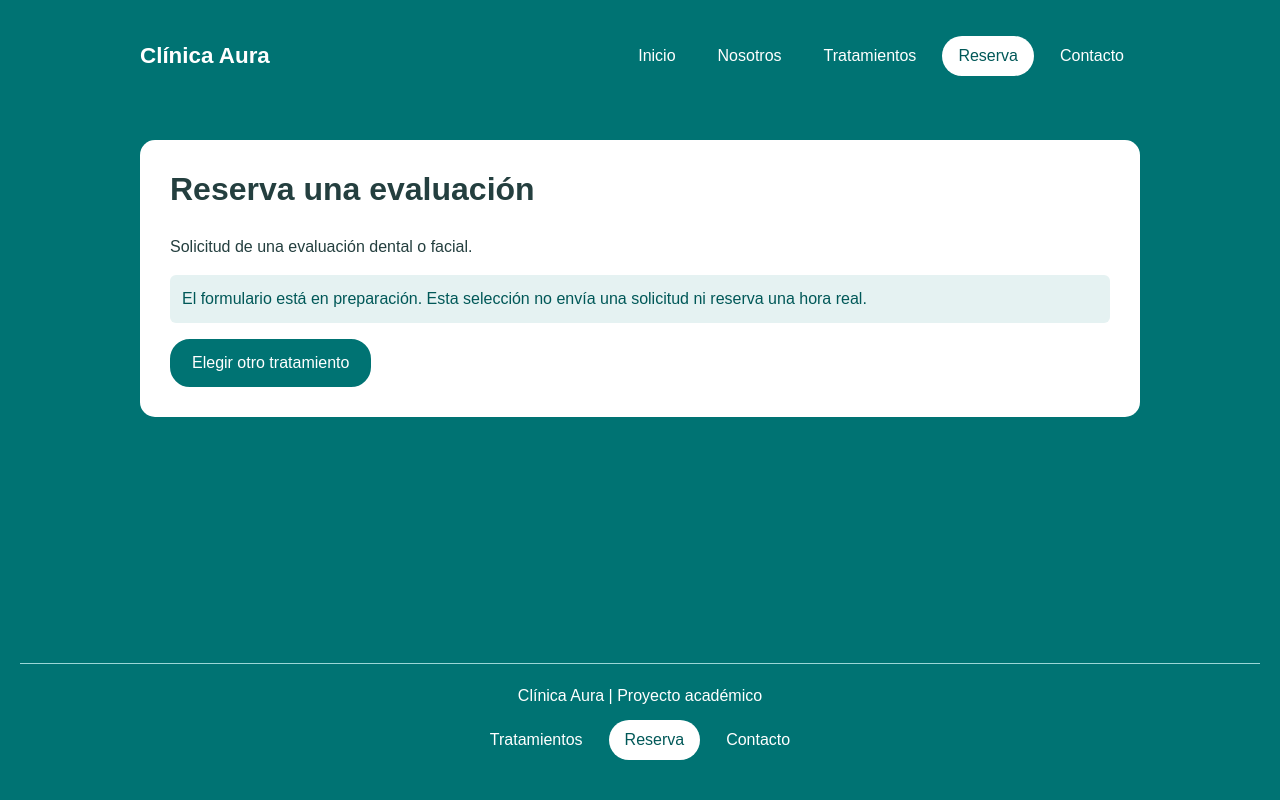
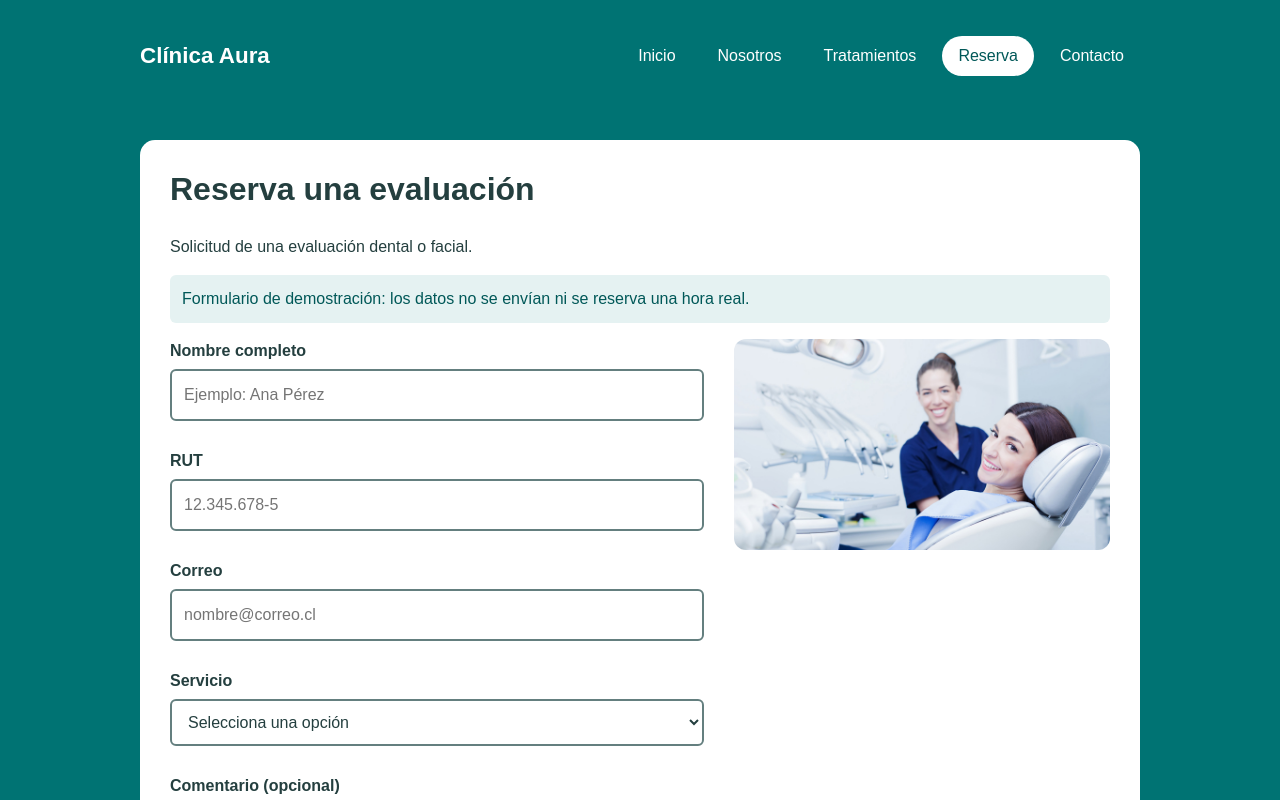
Before and after one commit to benjadiaz112/frontend-clinica-dental-facial, a Next.js app: page /reserva in a window 1280 px wide. Shown: the top 800 px of the page. Built offline with nearby package versions, Linux system fonts and the light colour scheme; data requests are answered from the project's data file.

Commit message:
Crear formulario React de reserva con validaciones y limpieza

```diff
--- a/app/reserva/page.tsx
+++ b/app/reserva/page.tsx
@@ -1,5 +1,6 @@
 import Mensaje from "@/components/compartidos/Mensaje";
-import SeleccionReserva from "@/components/reserva/SeleccionReserva";
+import FormularioReserva from "@/components/reserva/FormularioReserva";
+import "@/styles/reserva.css";
 
 export const metadata = { title: "Reserva | Clínica Aura" };
 
@@ -8,8 +9,8 @@ export default function Pagina() {
     <section className="contenedor panel portada">
       <h1>Reserva una evaluación</h1>
       <p>Solicitud de una evaluación dental o facial.</p>
-      <Mensaje texto="El formulario está en preparación. Esta selección no envía una solicitud ni reserva una hora real." />
-      <SeleccionReserva />
+      <Mensaje texto="Formulario de demostración: los datos no se envían ni se reserva una hora real." />
+      <FormularioReserva />
     </section>
   );
 }
--- /dev/null
+++ b/components/reserva/FormularioReserva.tsx
@@ -0,0 +1,70 @@
+"use client";
+
+import type { FormEvent } from "react";
+import Boton from "@/components/compartidos/Boton";
+import Mensaje from "@/components/compartidos/Mensaje";
+import { useReserva } from "@/hooks/useReserva";
+
+export default function FormularioReserva() {
+  const { datos, errores, resultado, aviso, tratamientos, cargando, error, cambiar, validar, limpiar } = useReserva();
+  const hayErrores = Object.values(errores).some(function (texto) { return texto !== ""; });
+  const elegido = tratamientos.find(function (item) { return item.nombre === datos.servicio; });
+
+  function enviar(evento: FormEvent<HTMLFormElement>) {
+    evento.preventDefault();
+    const primero = validar();
+    if (primero) {
+      const campo = evento.currentTarget.elements.namedItem(primero) as HTMLElement | null;
+      campo?.focus();
+    }
+  }
+
+  return (
+    <>
+      {cargando && <Mensaje texto="Cargando servicios..." />}
+      {error && <Mensaje texto={error} tipo="error" />}
+      {!cargando && !error && tratamientos.length === 0 && <Mensaje texto="No hay servicios disponibles." />}
+      {aviso && <Mensaje texto={aviso} tipo="error" />}
+      {elegido && (
+        <div>
+          <h2>Tratamiento seleccionado</h2>
+          <p>{elegido.nombre} — {elegido.textoPrecio}</p>
+        </div>
+      )}
+      <div className="reserva-disposicion">
+        <form noValidate onSubmit={enviar} onReset={limpiar}>
+          <label htmlFor="nombre">Nombre completo</label>
+          <input id="nombre" name="nombre" value={datos.nombre} onChange={function (e) { cambiar("nombre", e.target.value); }} autoComplete="name" maxLength={80} required aria-invalid={Boolean(errores.nombre)} aria-describedby="error-nombre" placeholder="Ejemplo: Ana Pérez" />
+          <small className="error" id="error-nombre">{errores.nombre}</small>
+
+          <label htmlFor="rut">RUT</label>
+          <input id="rut" name="rut" value={datos.rut} onChange={function (e) { cambiar("rut", e.target.value); }} maxLength={12} required aria-invalid={Boolean(errores.rut)} aria-describedby="error-rut" placeholder="12.345.678-5" />
+          <small className="error" id="error-rut">{errores.rut}</small>
+
+          <label htmlFor="correo">Correo</label>
+          <input id="correo" name="correo" type="email" value={datos.correo} onChange={function (e) { cambiar("correo", e.target.value); }} autoComplete="email" maxLength={254} required aria-invalid={Boolean(errores.correo)} aria-describedby="error-correo" placeholder="nombre@correo.cl" />
+          <small className="error" id="error-correo">{errores.correo}</small>
+
+          <label htmlFor="servicio">Servicio</label>
+          <select id="servicio" name="servicio" value={datos.servicio} onChange={function (e) { cambiar("servicio", e.target.value); }} disabled={cargando || Boolean(error) || tratamientos.length === 0} required aria-invalid={Boolean(errores.servicio)} aria-describedby="error-servicio">
+            <option value="">Selecciona una opción</option>
+            {tratamientos.map(function (item) { return <option key={item.id} value={item.nombre}>{item.nombre}</option>; })}
+          </select>
+          <small className="error" id="error-servicio">{errores.servicio}</small>
+
+          <label htmlFor="comentario">Comentario (opcional)</label>
+          <textarea id="comentario" name="comentario" rows={4} value={datos.comentario} onChange={function (e) { cambiar("comentario", e.target.value); }} maxLength={500} aria-invalid={Boolean(errores.comentario)} aria-describedby="error-comentario" placeholder="Escribe tu consulta" />
+          <small className="error" id="error-comentario">{errores.comentario}</small>
+
+          <div className="acciones">
+            <Boton texto="Validar datos" tipo="submit" deshabilitado={cargando || Boolean(error) || tratamientos.length === 0} />
+            <Boton texto="Limpiar" tipo="reset" secundario />
+          </div>
+          <Mensaje texto={resultado} tipo={hayErrores ? "error" : "exito"} />
+        </form>
+        <img src="/imagenes/consulta-dental.jpg" alt="Atención profesional en Clínica Aura" width={1600} height={900} />
+      </div>
+      <p className="reserva-enlace"><a href="/tratamientos">Elegir otro tratamiento</a></p>
+    </>
+  );
+}
--- a/components/reserva/SeleccionReserva.tsx
+++ /dev/null
@@ -1,38 +0,0 @@
-"use client";
-
-import { useEffect, useState } from "react";
-import Mensaje from "@/components/compartidos/Mensaje";
-import { useTratamientos } from "@/hooks/useTratamientos";
-
-function TratamientoElegido({ id }: { id: string }) {
-  const { tratamientos, cargando, error } = useTratamientos();
-  if (cargando) return <Mensaje texto="Consultando el tratamiento seleccionado..." />;
-  if (error) return <Mensaje texto={error} tipo="error" />;
-
-  const tratamiento = tratamientos.find(function (item) { return String(item.id) === id; });
-  if (!tratamiento) return <Mensaje texto="El tratamiento seleccionado no está disponible. Vuelve al catálogo para elegir otro." tipo="error" />;
-
-  return (
-    <div>
-      <h2>Tratamiento seleccionado</h2>
-      <p>{tratamiento.nombre}</p>
-      <p>{tratamiento.textoPrecio}</p>
-    </div>
-  );
-}
-
-export default function SeleccionReserva() {
-  const [id, setId] = useState("");
-
-  useEffect(function () {
-    const parametros = new URLSearchParams(window.location.search);
-    setId(parametros.get("tratamiento") || "");
-  }, []);
-
-  return (
-    <>
-      {id && <TratamientoElegido id={id} />}
-      <a className="btn" href="/tratamientos">Elegir otro tratamiento</a>
-    </>
-  );
-}
--- /dev/null
+++ b/hooks/useReserva.ts
@@ -0,0 +1,59 @@
+"use client";
+
+import { useEffect, useState } from "react";
+import type { Reserva } from "@/models/Reserva";
+import { validarNombre, validarRut, validarCorreo, validarServicio } from "@/services/validacionesReserva";
+import { useTratamientos } from "./useTratamientos";
+
+const datosVacios: Reserva = { nombre: "", rut: "", correo: "", servicio: "", comentario: "" };
+
+export function useReserva() {
+  const { tratamientos, cargando, error } = useTratamientos();
+  const [datos, setDatos] = useState<Reserva>(datosVacios);
+  const [errores, setErrores] = useState<Reserva>(datosVacios);
+  const [resultado, setResultado] = useState("");
+  const [aviso, setAviso] = useState("");
+
+  useEffect(function () {
+    const id = new URLSearchParams(window.location.search).get("tratamiento");
+    if (!id || cargando || error) return;
+    const elegido = tratamientos.find(function (item) { return String(item.id) === id; });
+    if (elegido) {
+      setDatos(function (anteriores) { return { ...anteriores, servicio: elegido.nombre }; });
+    } else {
+      setAviso("El tratamiento seleccionado no está disponible. Elige un servicio de la lista.");
+    }
+  }, [tratamientos, cargando, error]);
+
+  function cambiar(campo: keyof Reserva, valor: string) {
+    setDatos(function (anteriores) { return { ...anteriores, [campo]: valor }; });
+    setErrores(function (anteriores) { return { ...anteriores, [campo]: "" }; });
+    setResultado("");
+    if (campo === "servicio") setAviso("");
+  }
+
+  function validar() {
+    const nuevosErrores = { ...datosVacios };
+    if (!validarNombre(datos.nombre)) nuevosErrores.nombre = "Escribe un nombre válido de 3 a 80 caracteres, con letras, espacios, guiones o apóstrofes.";
+    if (!validarRut(datos.rut)) nuevosErrores.rut = "Escribe un RUT válido. Ejemplo: 12.345.678-5.";
+    if (!validarCorreo(datos.correo)) nuevosErrores.correo = "Escribe un correo válido.";
+    const servicios = tratamientos.map(function (item) { return item.nombre; });
+    if (cargando || error || !validarServicio(datos.servicio, servicios)) nuevosErrores.servicio = "Selecciona un servicio disponible.";
+    if (datos.comentario.length > 500) nuevosErrores.comentario = "El comentario puede tener hasta 500 caracteres.";
+
+    setErrores(nuevosErrores);
+    const campos = Object.keys(nuevosErrores) as (keyof Reserva)[];
+    const primero = campos.find(function (campo) { return nuevosErrores[campo] !== ""; });
+    setResultado(primero ? "Revisa los datos marcados." : "Datos válidos. Esta es una demostración: no se envió una solicitud ni se reservó una hora.");
+    return primero;
+  }
+
+  function limpiar() {
+    setDatos({ ...datosVacios });
+    setErrores({ ...datosVacios });
+    setResultado("");
+    setAviso("");
+  }
+
+  return { datos, errores, resultado, aviso, tratamientos, cargando, error, cambiar, validar, limpiar };
+}
--- /dev/null
+++ b/styles/reserva.css
@@ -0,0 +1,35 @@
+.reserva-disposicion {
+  display: flex;
+  align-items: flex-start;
+  gap: 30px;
+}
+
+.reserva-disposicion form {
+  flex: 1;
+  min-width: 0;
+}
+
+.reserva-disposicion > img {
+  width: 40%;
+  border-radius: 12px;
+}
+
+.reserva-disposicion small {
+  display: block;
+  margin-bottom: 16px;
+}
+
+.reserva-enlace {
+  margin-top: 20px;
+}
+
+@media (max-width: 768px) {
+  .reserva-disposicion {
+    flex-direction: column;
+  }
+
+  .reserva-disposicion form,
+  .reserva-disposicion > img {
+    width: 100%;
+  }
+}
```
Also changed, not shown: 8 other files (tests, documents, lock files or other folders).
